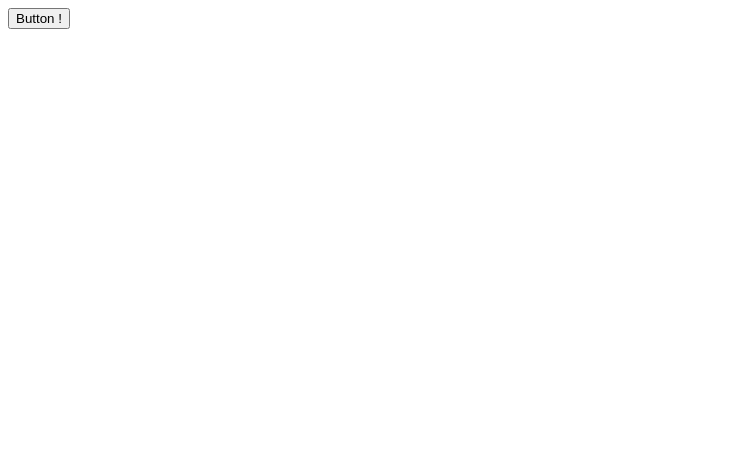
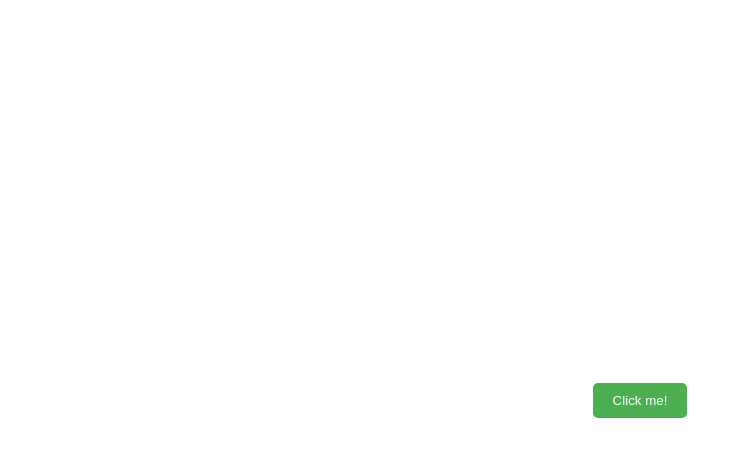
Before and after one commit to nirwan-teji/ISTE_Round2_Task1_B, a plain HTML site: page index.html in a window 1280 px wide. Shown: the whole page, without its empty margins (0-742 px from the left). Drawn offline with Linux system fonts and the light colour scheme.

Commit message:
added the css and html file

```diff
--- a/index.html
+++ b/index.html
@@ -1,16 +1,13 @@
 <!DOCTYPE html>
 <html lang="en">
 <head>
-  <meta charset="UTF-8">
-  <meta http-equiv="X-UA-Compatible" content="IE=edge">
-  <meta name="viewport" content="width=device-width, initial-scale=1.0">
-  <title>Document</title>
+    <meta charset="UTF-8">
+    <meta name="viewport" content="width=device-width, initial-scale=1.0">
+    <title>Centered Button</title>
+    <link rel="stylesheet" href="style.css">
 </head>
 <body>
-  <div class="container">
-       <button>Button !</button>
-
-  <script src="buttonfn.js"></script>
-  </div>
+    <button id="centered-button">Click me!</button>
+    <script src="buttonfn.js"></script>
 </body>
 </html>
--- /dev/null
+++ b/style.css
@@ -0,0 +1,20 @@
+body {
+    display: flex;
+    justify-content: center;
+    align-items: center;
+    height: 100vh;
+    margin: 0;
+}
+
+#centered-button {
+    background-color: #4CAF50;
+    color: #ffffff;
+    padding: 10px 20px;
+    border: none;
+    border-radius: 5px;
+    cursor: pointer;
+}
+
+#centered-button:hover {
+    background-color: #3e8e41;
+}
```
